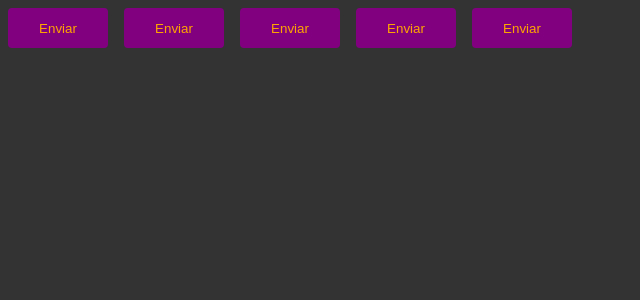
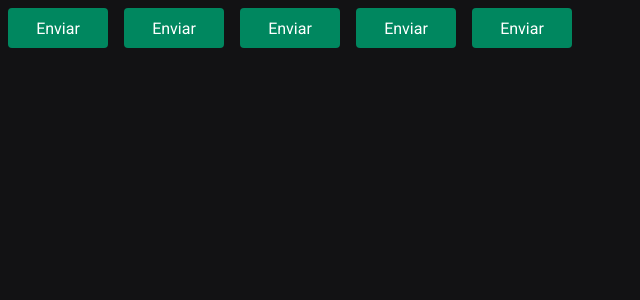
Before and after one commit to fabiomoura-m/ignite-timer, a React (Vite) app: page / in a window 1280 px wide. Shown: the top 300 px of the page, without its empty margins (0-640 px from the left). Built offline with nearby package versions, Linux system fonts and the light colour scheme.

Commit message:
Estrutura da aplicação - Cores & fonte

```diff
--- a/index.html
+++ b/index.html
@@ -3,7 +3,15 @@
 
 <head>
   <meta charset="UTF-8" />
+
+  <link rel="preconnect" href="https://fonts.googleapis.com" />
+  <link rel="preconnect" href="https://fonts.gstatic.com" crossorigin />
+
   <meta name="viewport" content="width=device-width, initial-scale=1.0" />
+
+  <link href="https://fonts.googleapis.com/css2?family=Roboto+Mono:wght@700&family=Roboto:wght@400;700&display=swap"
+    rel="stylesheet" />
+
   <title>Ignite Timer</title>
 </head>
 
--- a/src/components/Button.styles.ts
+++ b/src/components/Button.styles.ts
@@ -20,8 +20,8 @@
     border-radius: 4px;
     margin: 8px;
 
-    background-color: ${props => props.theme.primary};
-    color: ${propst => propst.theme.secondary};
+    background-color: ${props => props.theme['green-500']};
+    color: ${propst => propst.theme.white};
 
     /* ${props => {
         return css`
--- a/src/styles/global.ts
+++ b/src/styles/global.ts
@@ -6,8 +6,19 @@
         padding: 0;
         box-sizing: border-box;
     }
+
+    :focus{
+        outline: 0;
+        box-shadow: 0 0 0 2px ${props => props.theme['green-500']};
+    }
     body{
-        background-color: #333;
-        color: #fff;
+        background-color: ${props => props.theme['gray-900']};
+        color: ${props => props.theme['gray-300']};
+    }
+
+    body, input, textarea, button{
+        font-family: 'Roboto', sans-serif;
+        font-weight: 400;
+        font-size: 1rem;
     }
 `;
--- a/src/styles/themes/default.ts
+++ b/src/styles/themes/default.ts
@@ -1,4 +1,21 @@
 export const defaultTheme = {
-    primary: 'purple',
-    secondary: 'orange'
+    white: '#FFF',
+
+    'gray-100': '#E1E1E6',
+    'gray-300': '#C4C4CC',
+    'gray-400': '#8D8D99',
+    'gray-500': '#7C7C8A',
+    'gray-600': '#323238',
+    'gray-700': '#29292E',
+    'gray-800': '#202024',
+    'gray-900': '#121214',
+
+    'green-300': '#00B37E',
+    'green-500': '#00875F',
+    'green-700': '#015F43',
+
+    'red-500': '#AB222E',
+    'red-700': '#7A1921',
+
+    'yellow-500': '#FBA94C'
 };
```
